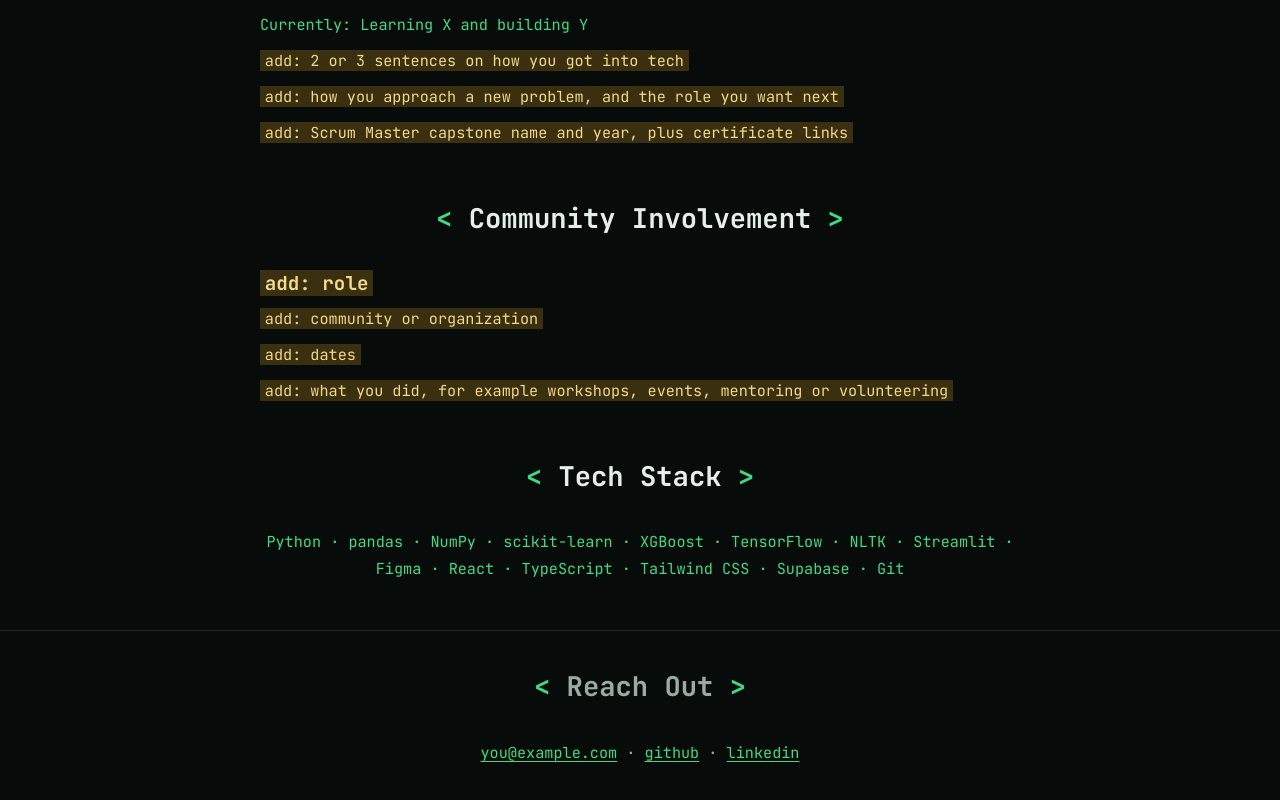
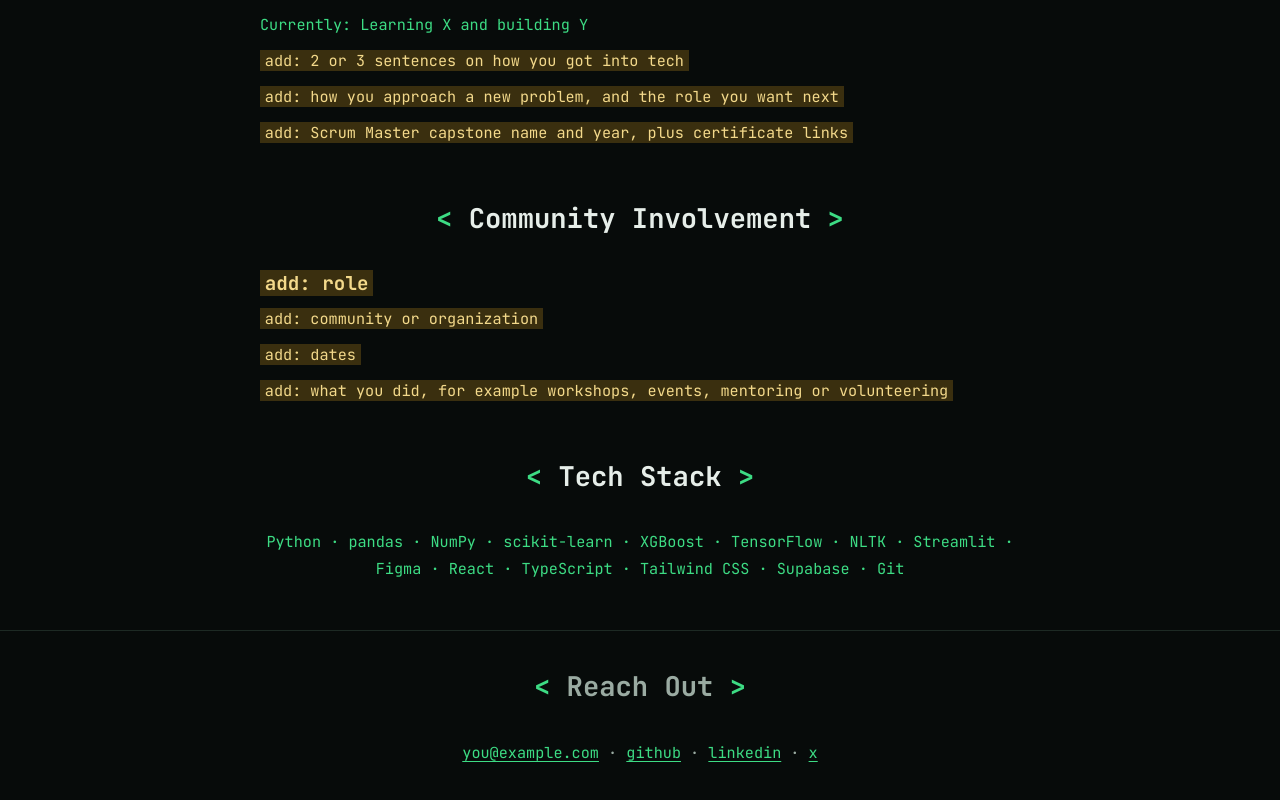
Before and after one commit to Atieng/Portfolio-website, a Next.js app: page / in a window 1280 px wide. Shown: the part 2908-3708 px from the top of the page. Built offline with nearby package versions, Linux system fonts and the light colour scheme.

Commit message:
Add X link to footer

```diff
--- a/app/page.js
+++ b/app/page.js
@@ -125,6 +125,8 @@ export default function Home() {
             <a href={site.github}>github</a>
             {" · "}
             {isTodo(site.linkedin) ? <span className="ph">add linkedin</span> : <a href={site.linkedin}>linkedin</a>}
+            {" · "}
+            <a href={site.x}>x</a>
           </p>
         </div>
       </footer>
--- a/data/site.js
+++ b/data/site.js
@@ -8,6 +8,7 @@ export const site = {
   resume: "TODO", // later: "/resume.pdf" (put the file in public/)
   email: "you@example.com",
   github: "https://github.com/Atieng",
+  x: "https://x.com/vylee_ai",
   linkedin: "https://www.linkedin.com/in/your-name",
   currently: "Learning X and building Y",
   about: [
```
